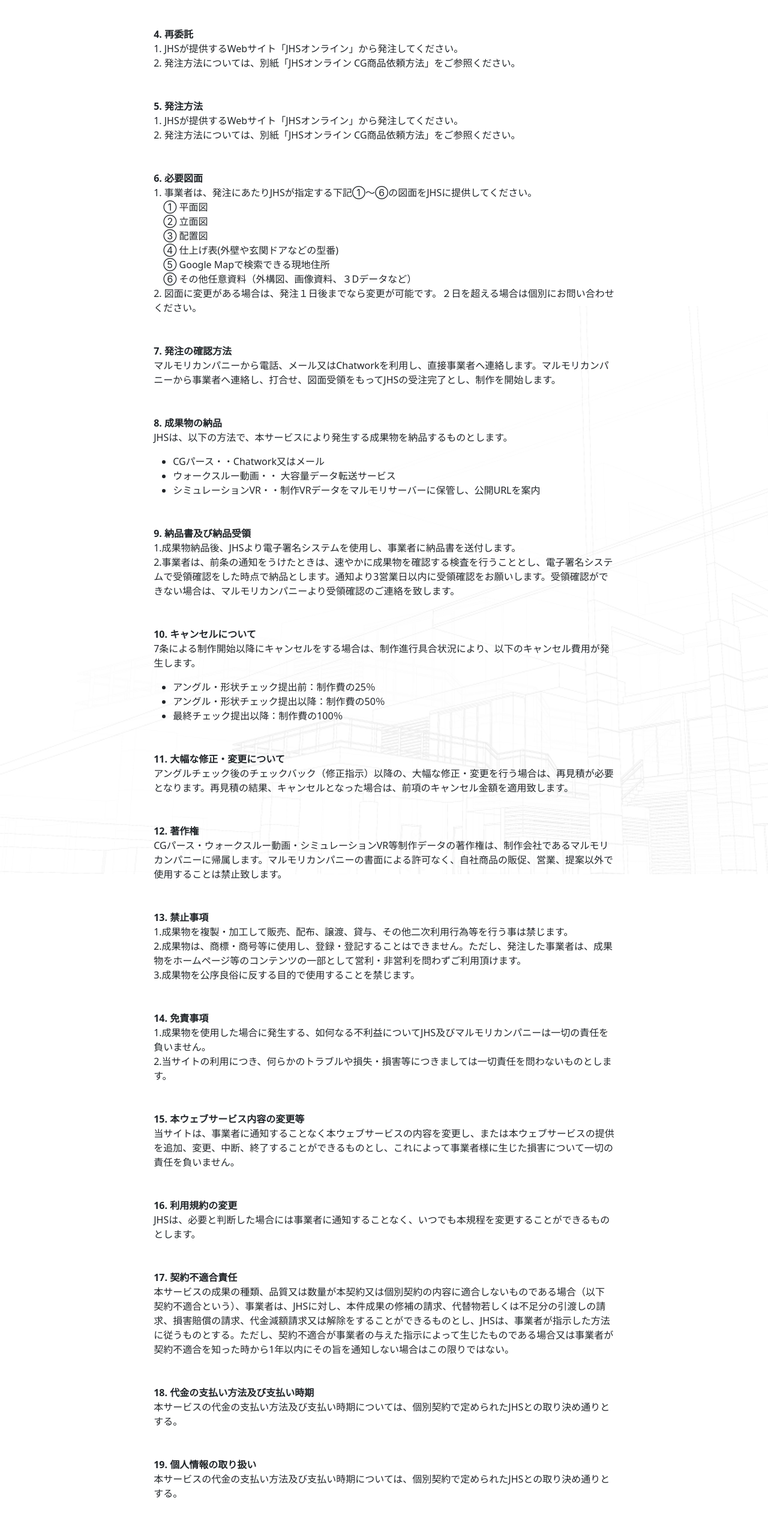
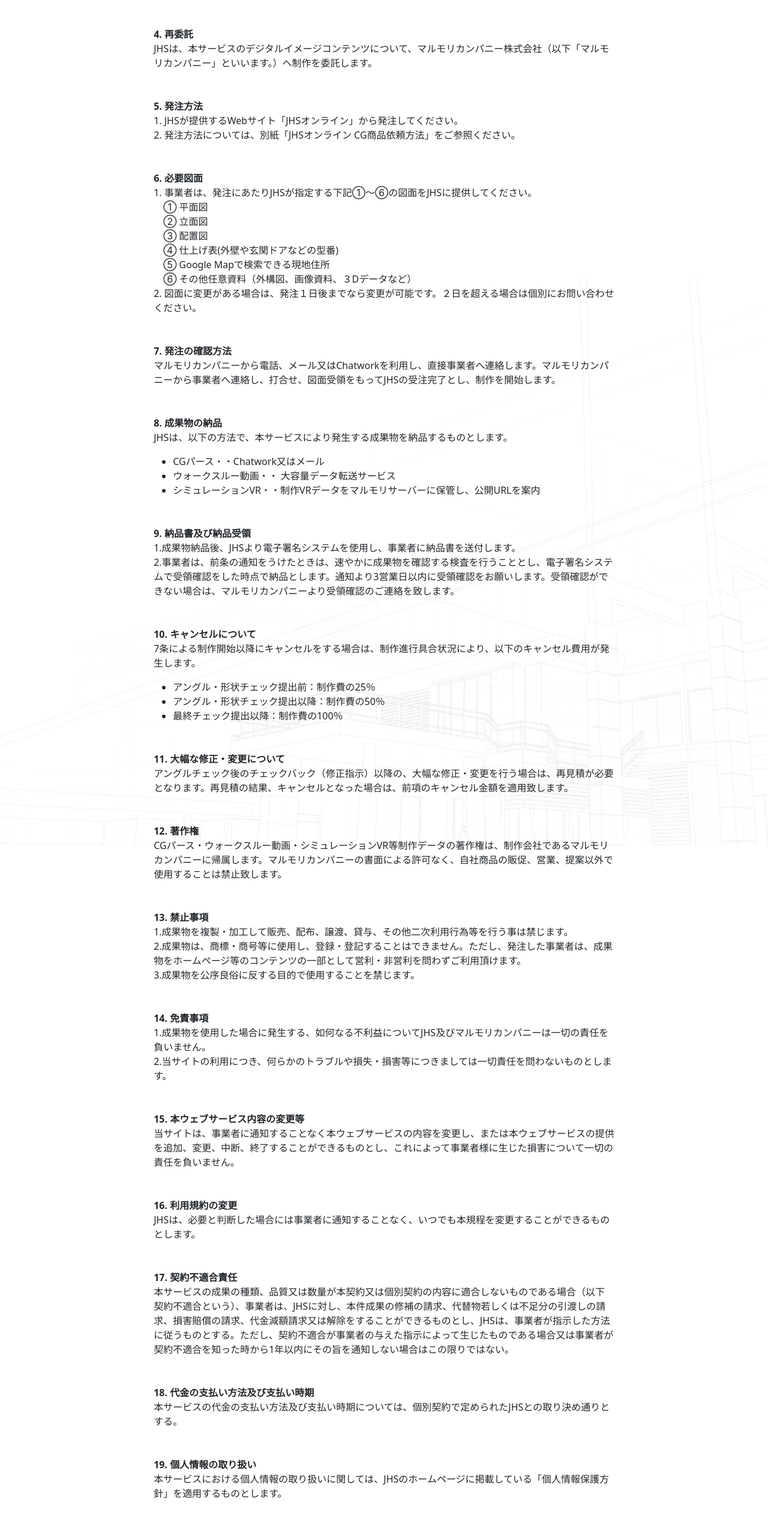
Before and after one commit to marumori-c/marumori-c.github.io, a plain HTML site: page index.html in a window 1280 px wide. Shown: the part 6947-9482 px from the top of the page at 60% size. Drawn offline with nearby package versions, Linux system fonts and the light colour scheme.

Commit message:
Update index.html

```diff
--- a/index.html
+++ b/index.html
@@ -598,8 +598,7 @@
 									</p>
 									<p class="mb-5">
 										<b>4. 再委託</b><br>
-										1. JHSが提供するWebサイト「JHSオンライン」から発注してください。<br>
-										2. 発注方法については、別紙「JHSオンライン CG商品依頼方法」をご参照ください。
+										JHSは、本サービスのデジタルイメージコンテンツについて、マルモリカンパニー株式会社（以下「マルモリカンパニー」といいます。）へ制作を委託します。
 									</p>
 									<p class="mb-5">
 										<b>5. 発注方法</b><br>
@@ -681,15 +680,11 @@
 									</p>
 									<p class="mb-5">
 										<b>19. 個人情報の取り扱い</b><br>
-										本サービスの代金の支払い方法及び支払い時期については、個別契約で定められたJHSとの取り決め通りとする。
+										本サービスにおける個人情報の取り扱いに関しては、JHSのホームページに掲載している「個人情報保護方針」を適用するものとします。
 									</p>
 									<p class="mb-5">
 										<b>20. 合意管轄</b><br>
 										本サービスにおいて生じた紛争について訴訟を提起するときは、東京地方裁判所を第一審の専属的合意管轄裁判所とする。
-									</p>
-									<p class="mb-5">
-										<span class="">※規程に足りないと思われるもの</span><br>
-										「代金の支払い方法及び支払い時期」「契約不適合責任」
 									</p>
 
 
```
